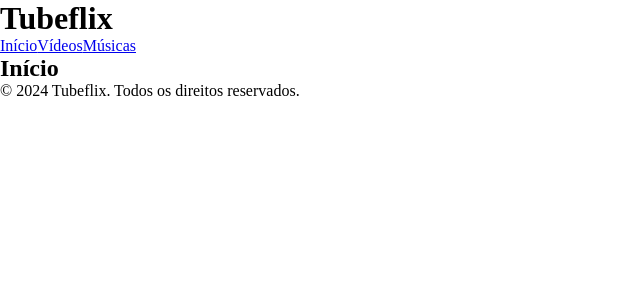
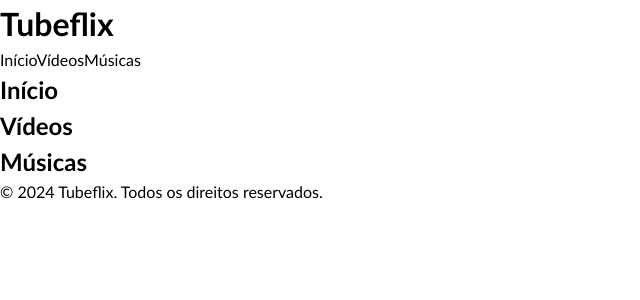
Before and after one commit to marconunesrj/React.Next.js.Tubeflix, a Next.js app: page / in a window 1280 px wide. Shown: the top 300 px of the page, without its empty margins (0-640 px from the left). Built offline with nearby package versions, Linux system fonts and the light colour scheme.

Commit message:
Estilos CSS Globais (globals.css)

```diff
--- a/src/app/globals.css
+++ b/src/app/globals.css
@@ -3,3 +3,32 @@
   padding: 0;
   margin: 0;
 }
+
+html, body {
+  width: 100%;
+  height: 100%;
+}
+
+body {
+  font-family: 'Trebuchet MS', 'Lucida Sans Unicode', 'Lucida Grande', 'Lucida Sans', Arial, sans-serif;
+  line-height: 1.5;
+}
+
+ul, ol {
+  list-style: none;
+}
+
+a {
+  text-decoration: none;
+  color: inherit;
+}
+
+img {
+  max-width: 100%;
+  height: auto;
+}
+
+a, button,
+a *, button * {
+  cursor: pointer;
+}
--- a/src/app/page.js
+++ b/src/app/page.js
@@ -1,5 +1,12 @@
+import MusicsPage from "./musics/page";
+import VideosPage from "./videos/page";
+
 export default function Home() {
   return (
-    <h2>Início</h2>
+    <>
+      <h2>Início</h2>
+      <VideosPage />
+      <MusicsPage />
+    </>
   );
 }
```
